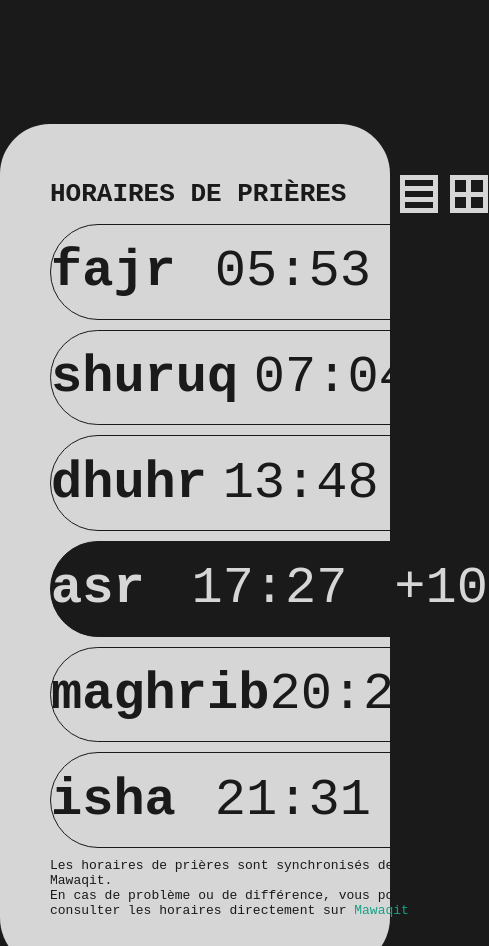
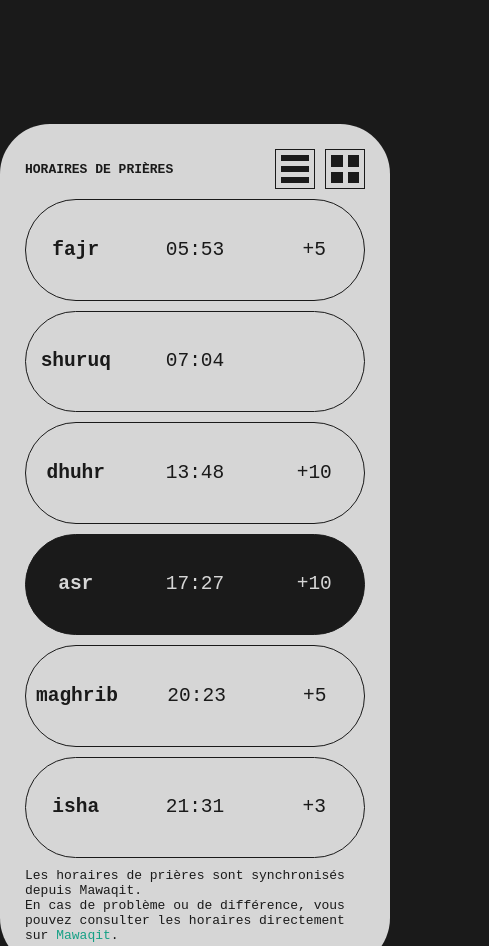
Before and after one commit to hchamrouk/almohsinine, a plain HTML site: page index.html in a window 390 px wide. Shown: the part 720-1666 px from the top of the page, 489 px wide, since content can reach past the window. Drawn offline with Linux system fonts and the light colour scheme.

Commit message:
ajout d'une taille de police responsive

```diff
--- a/prayers.css
+++ b/prayers.css
@@ -7,7 +7,7 @@
     gap: var(--padding);
 
     height: 100vh;
-    padding: var(--radius);
+    padding: var(--prayer-padding-y) var(--prayer-padding-x);
     border-radius: var(--radius);
 }
 
@@ -22,6 +22,7 @@
     display: grid;
     place-items: center start;
     text-transform: uppercase;
+    font-size: clamp(1em, 2vw, 2em);
 }
 
 /* input */
@@ -68,9 +69,10 @@
 }
 #prayers main>div{
     display: grid;
-    grid-template-columns: 1fr 3fr 1fr;
+    grid-template-columns: 1fr 2fr 1fr;
     border: 1px solid var(--d100);
     border-radius: calc(var(--radius) * 2);
+    padding-inline: var(--padding)
 }
 #prayers main>div.active{
     background-color: var(--d100);
@@ -79,7 +81,7 @@
 #prayers main>div>*{
     display: grid;
     place-items: center;
-    font-size: 4em;
+    font-size: clamp(1.5em, 2vw, 4em);
 }
 
 /* footer */
```
